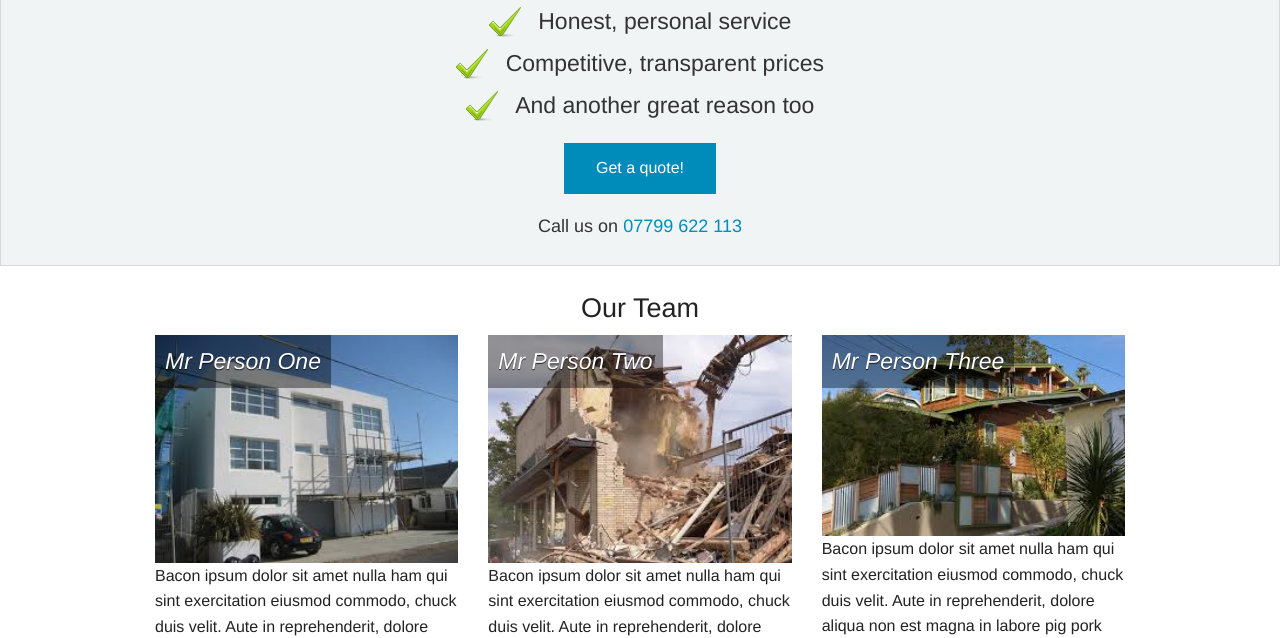
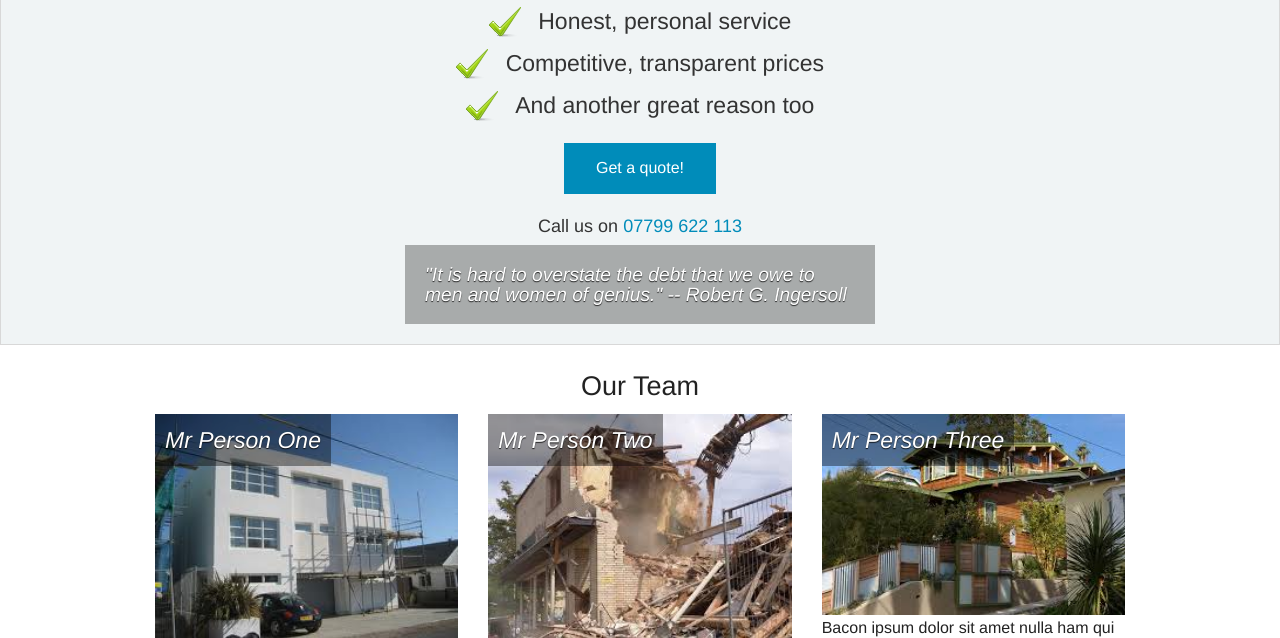
Before and after one commit to prolecbuildingservices/pbss, a plain HTML site: page index.html in a window 1280 px wide. Shown: the part 151-789 px from the top of the page. Drawn offline with nearby package versions, Linux system fonts and the light colour scheme; some packages are replaced by stand-ins of ours.

Commit message:
added some dummy quotes to the home page to be replaced with customer quotes when we get content.

```diff
--- a/css/styles.css
+++ b/css/styles.css
@@ -57,6 +57,15 @@ iframe {
     color:#fff;
 }
 
+.quote {
+    font-style: italic;
+    font-size: 1.2em;
+    background-color: rgba(0,0,0,0.3);
+    padding: 20px;
+    text-shadow: 0 1px 1px rgba(0,0,0,0.8);
+    color:#fff;
+}
+
 .carousel-caption {
     bottom:0;
     width:100%;
--- a/js/app.js
+++ b/js/app.js
@@ -66,4 +66,40 @@ prolec.directive('scrollTo', function(){
             });
         }
     }
+}).directive('quoterize', function($timeout){
+    var quotes = ['"You are WRONG, you ol\' brass-breasted fascist poop!" -- Bloom County',
+       '"It is hard to overstate the debt that we owe to men and women of genius." -- Robert G. Ingersoll',
+       'These screamingly hilarious gogs ensure owners of X Ray Gogs to be the life of any party. -- X-Ray Gogs Instructions',
+       '"It is the creationists who blasphemously are claiming that God is cheating us in a stupid way." -- J. W. Nienhuys',
+       '"I remember when I was a kid I used to come home from Sunday School and my mother would get drunk and try to make pancakes." -- George Carlin',
+       '"A great many people think they are thinking when they are merely rearranging their prejudices." -- William James',
+       '"All the people are so happy now, their heads are caving in. I\'m glad they are a snowman with protective rubber skin" -- They Might Be Giants',
+       '"There is no distinctly American criminal class except Congress." -- Mark Twain',
+       '"...one of the main causes of the fall of the Roman Empire was that, lacking zero, they had no way to indicate successful termination of their C programs." -- Robert Firth',
+       '"Most of us, when all is said and done, like what we like and make up reasons for it afterwards." -- Soren F. Petersen',
+       '"The whole problem with the world is that fools and fanatics are always so certain of themselves, but wiser people so full of doubts." -- Bertrand Russell'
+       ];
+    return {
+        restrict : 'E',
+        replace : false,
+        template : '<div class="quote"><span></span></div>',
+        link : function(scope, el, attr){
+
+            var i = 0, sp = $('span:first', el);
+
+            sp.hide();
+
+            function fadeInAndOut(){
+                sp.text(quotes[i]);
+                sp.fadeIn(300, function(){
+                    $timeout(function(){
+                        i = (i === (quotes.length-1) ? 0 : (i+1));
+                        sp.fadeOut(300, fadeInAndOut);
+                    }, 3000);
+                });
+            }
+
+            fadeInAndOut();
+        }
+    }
 });
--- a/main.html
+++ b/main.html
@@ -16,6 +16,12 @@
             </ul>
         </div>
     </div>
+    <div class="row">
+        <div class="large-offset-3 large-6 columns">
+            <quoterize></quoterize>
+        </div>
+    </div>
+
 </div>
 
 <!--<hr />
```
Also changed, not shown: index.html (+0 -16 lines).
